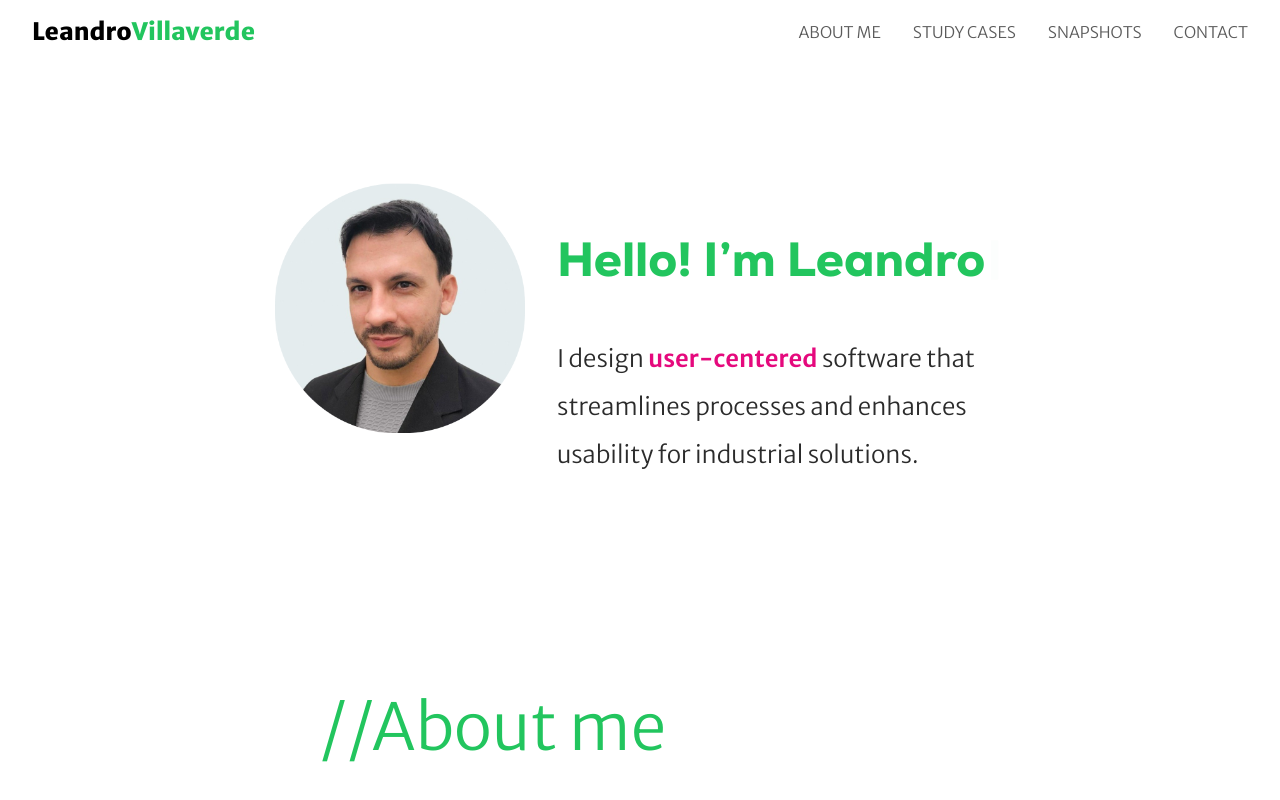
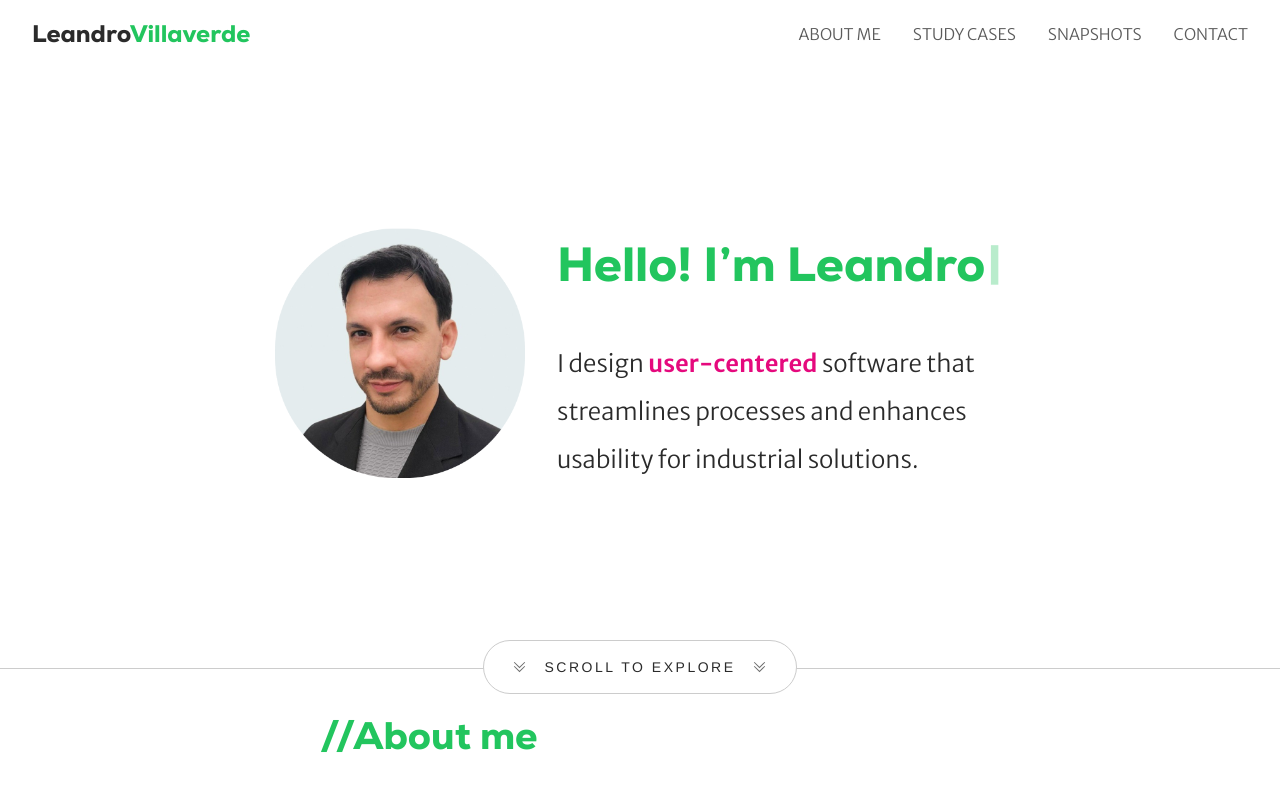
Before and after one commit to lvillaverde/lv-portfolio, a React (Create React App) app: page / in a window 1280 px wide. Shown: the top 800 px of the page. Built offline with nearby package versions, Linux system fonts and the light colour scheme.

Commit message:
Animaciones, ajustes de layout

```diff
--- a/package.json
+++ b/package.json
@@ -7,7 +7,7 @@
     "@testing-library/jest-dom": "^6.6.3",
     "@testing-library/react": "^16.3.0",
     "@testing-library/user-event": "^13.5.0",
-    "gsap": "^3.12.7",
+    "gsap": "^3.13.0",
     "react": "^19.1.0",
     "react-dom": "^19.1.0",
     "react-scripts": "5.0.1",
--- a/src/App.js
+++ b/src/App.js
@@ -2,6 +2,7 @@ import './App.css';
 import Header from './components/Header';
 import Hero from './components/Hero';
 import About from './components/About';
+
 
 function App() {
   return (
--- a/src/components/About.js
+++ b/src/components/About.js
@@ -1,6 +1,5 @@
 import React from "react";
 import "./css/About.css";
-import TypewriterHeader from "./TypewritterHeader";
 
 function About() {
     return (
--- a/src/components/Header.js
+++ b/src/components/Header.js
@@ -1,11 +1,27 @@
-import React from "react";
+import React, { useRef, useEffect } from "react";
+import gsap from "gsap";
 import Menu from "./Menu";
 import "../variables.css";
 import "./css/Header.css";
 
 function Header() {
+    const menu = useRef(); // referencia al DOM
+
+    useEffect(() => {
+        gsap.fromTo(
+          menu.current,
+          { opacity: 0, y: 20 }, // estado inicial
+          {
+            opacity: 1,
+            y: 0,
+            duration: 1,
+            ease: "power2.out",
+          }
+        );
+      }, []);
+
     return (
-        <header className="header">
+        <header className="header" ref={menu}>
             <div>
                 <h1>Leandro<span>Villaverde</span></h1>
                 <Menu />
--- a/src/components/Hero.js
+++ b/src/components/Hero.js
@@ -1,15 +1,21 @@
 import React from "react";
 import avatar from "../images/avatar_1.png";
+import scrollIcon from "../assets/icons/double-down.svg"
 import TypewriterHeader from "./TypewritterHeader";
 import "./css/Hero.css";
 
 function Hero() {
   return (
     <div className="hero">
-      <img src={avatar} />
+      <img className="profile-picture" src={avatar} alt="hi!" />
       <div>
         <h2><TypewriterHeader text="Hello! I’m Leandro" /></h2>
         <p>I design <span>user-centered</span> software that streamlines processes and enhances usability for industrial solutions.</p>
+      </div>
+      <div class="cta">
+        <img src={scrollIcon} alt="#" />
+        <p>Scroll to explore</p>
+        <img src={scrollIcon} alt="#" />
       </div>
     </div>
   );
--- a/src/components/Menu.js
+++ b/src/components/Menu.js
@@ -1,4 +1,3 @@
-import React from "react";
 import "./css/Menu.css";
 
 const menuItems = [
@@ -9,8 +8,9 @@ const menuItems = [
 ];
 
 function Menu() {
+
     return (
-        <nav className="menu">
+        <nav className="menu" >
             <ul>
                 {menuItems.map((item, index) => (
                     <li className="menu-item" key={index}>{item.name}</li>
--- a/src/components/css/About.css
+++ b/src/components/css/About.css
@@ -10,8 +10,8 @@
 }
 
 .about .content h3 {
-    font-size: 4em;
-    font-family: 'Nexa Light','Merriweather Sans';
+    font-size: 2.4em;
+    font-family: 'Nexa', 'Merriweather Sans';
     font-weight: 100;
     color: var(--primary-color);
 }
--- a/src/components/css/Header.css
+++ b/src/components/css/Header.css
@@ -10,9 +10,10 @@ header.header {
 }
 
 .header h1 {
-    font-family: 'Merriweather Sans', sans-serif;
+    font-family: 'Nexa', sans-serif;
     font-weight: 900;
     font-size: 1.5em;
+    color: var(--gray-2);
 }
 
 .header h1 span {
--- a/src/components/css/Hero.css
+++ b/src/components/css/Hero.css
@@ -2,13 +2,16 @@
     display: flex;
     justify-content: center;
     gap: var(--lg-spacing);
-    height: 70vh;
+    min-height: 75vh;
+    height: 100%;
     align-content: center;
     flex-wrap: wrap;
     font-family: 'Merriweather Sans', sans-serif;
+    border-bottom: 1px solid var(--gray-3);
+    position: relative;
 }
 
-.hero img {
+.hero img.profile-picture {
     width: 250px;
     height: 250px;
 }
@@ -21,7 +24,7 @@
     font-size: 3em;
     font-weight: 900;
     font-family: 'Nexa','Merriweather Sans', sans-serif;
-
+    margin-top: 0;
 }
 
 .hero h2 span {
@@ -39,3 +42,32 @@
     color: var(--accent-color);
     font-weight: 600;
 }
+
+.hero .cta {
+    display: inline-flex;
+    align-items: center;
+    justify-content: center;
+    gap: var(--smp-spacing);
+    padding: var(--smp-spacing) var(--mdp-spacing);
+    position: relative;
+    background-color: #ffffff;
+    border-radius: var(--lg-spacing);
+    border: 1px solid;
+    border-color: var(--gray-3);
+    position: absolute;
+    bottom: -26px;
+}
+
+.hero .cta img {
+    width: var(--mdp-spacing);
+}
+
+.hero .cta p {
+    font-family: "Merriweather Sans-Light", Helvetica;
+    font-weight: 300;
+    color: var(--gray-2);
+    font-size: 14px;
+    letter-spacing: 2.52px;
+    text-transform: uppercase;
+    margin: 0;
+}
--- a/src/components/css/Menu.css
+++ b/src/components/css/Menu.css
@@ -24,21 +24,31 @@ nav.menu li {
     position: relative;
     cursor: pointer;
     padding: 5px 0;
-  }
+}
+
+.menu-item:hover {
+    color: black;
+    font-weight: 400;
+    transition: 0.15s ease-in-out;
+}
 
 .menu-item::after {
     content: "";
     position: absolute;
-    left: 50%; /* Empieza en el centro */
-    bottom: 0; /* Pegado abajo del texto */
+    left: 50%;
+    /* Empieza en el centro */
+    bottom: 0;
+    /* Pegado abajo del texto */
     width: 0;
     height: 2px;
-    background-color: black;
+    background-color: var(--primary-color);
     transition: all 0.15s ease;
-    transform: translateX(-50%); /* Centra el punto inicial */
-  }
+    transform: translateX(-50%);
+    /* Centra el punto inicial */
+}
 
-  /* Al hacer hover */
-  .menu-item:hover::after {
-    width: 100%; /* Se expande de centro a bordes */
-  }
+/* Al hacer hover */
+.menu-item:hover::after {
+    width: 100%;
+    /* Se expande de centro a bordes */
+}
--- a/src/variables.css
+++ b/src/variables.css
@@ -1,10 +1,14 @@
 :root {
     --lg-spacing: 32px;
+    --mdp-spacing: 24px;
     --md-spacing: 16px;
+    --smp-spacing: 12px;
+    --sm-spacing: 8px;
 
     /* Colors */
     --primary-color: #22C55E;
     --accent-color: #E5097D;
     --gray-1: #5B5B5B;
     --gray-2: #2B2B2B;
+    --gray-3: #ccc;
   }
```
Also changed, not shown: src/assets/icons/double-down.svg (added), 1 other file (tests, documents, lock files or other folders).
